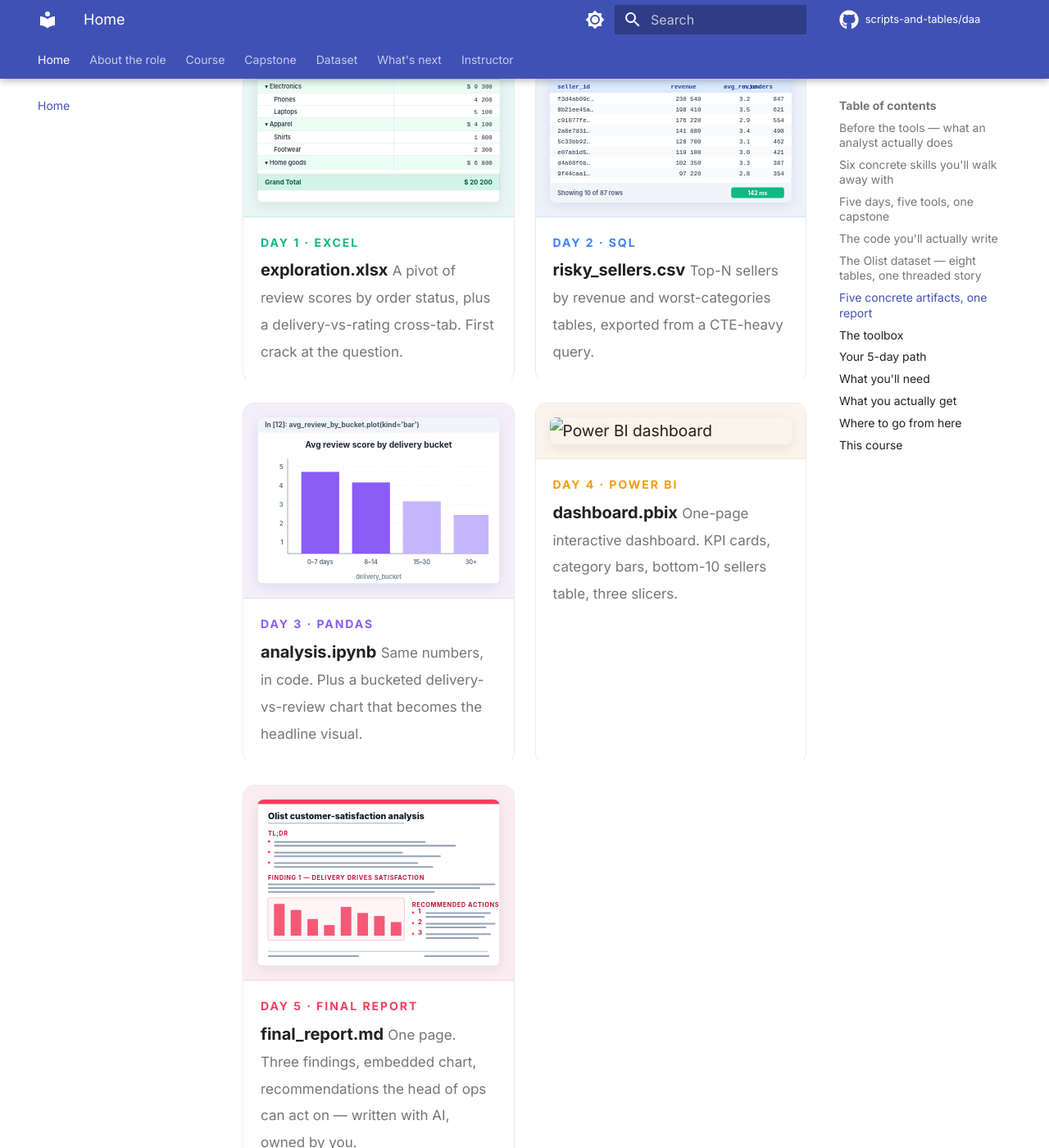
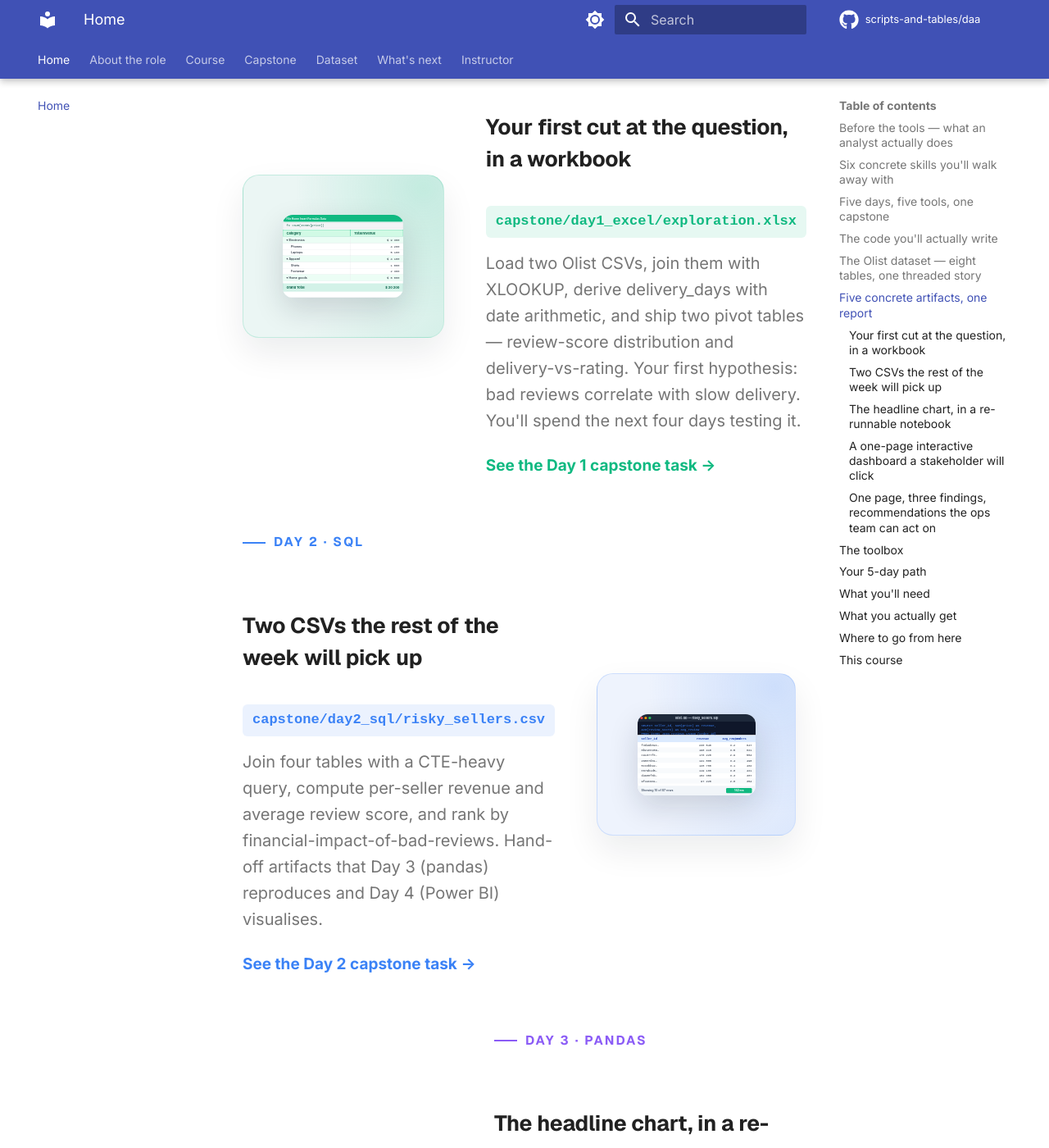
Before and after one commit to scripts-and-tables/daa, an MkDocs documentation site: the page built from docs/index.md, in a window 1280 px wide and 1400 px high, scrolled down 7193 px. Shown: the whole window at 82% size. Built offline with MkDocs 1.6.1 and Material for MkDocs 9.7.7, drawn with Linux system fonts in a browser that asks for light colours; comment, search, counter and statistics services are not loaded; some of the changed text lies outside the part shown.

Commit message:
Upgrade visuals: alternating full-width feature rows per artifact
The small 5-up "What you'll build" gallery was too compact for the
artifacts to register as visual moments. Replace it with five
alternating full-width feature rows — each one gives the artifact
its own ~500px image-side with the matching description, filename
chip, and CTA on the other side. Coursera / ClassCentral / Stripe-
style "feature carousel" layout.

Per row:
- 50/50 grid on desktop, single column on mobile
- Day-accent gradient background panel for the mockup (radial + flat)
- Eyebrow with a small day-color bar before it (editorial accent)
- Big title in Geist 800
- Filename as a monospace chip in the accent color
- 2-3 sentences of context
- "See the Day N capstone task →" link that animates its gap on hover

Rows alternate image left / image right (1, 3, 5 left; 2, 4 right)
for visual rhythm.

CSS adds .feature-rows / .feature-row classes (~120 lines). Mobile
breakpoint at 800px stacks single-column and resets row-reverse.

Net effect: each day's deliverable now gets the visual real estate
it deserves instead of being one tile of five in a grid.

```diff
--- a/docs/index.md
+++ b/docs/index.md
@@ -247,51 +247,63 @@ OUTPUT: theme, count, samples</pre>
 
 ## Five concrete artifacts, one report
 
-<div class="build-gallery">
-<a class="build-tile" data-day="1" href="capstone/day1_excel/README.md">
-<span class="build-tile__preview"><img src="assets/illustrations/day1_artifact.svg" alt="Excel pivot table" /></span>
-<span class="build-tile__body">
-<span class="build-tile__eyebrow">Day 1 · Excel</span>
-<span class="build-tile__title">exploration.xlsx</span>
-<span class="build-tile__caption">A pivot of review scores by order status, plus a delivery-vs-rating cross-tab. First crack at the question.</span>
-</span>
-</a>
+<div class="feature-rows">
 
-<a class="build-tile" data-day="2" href="capstone/day2_sql/README.md">
-<span class="build-tile__preview"><img src="assets/illustrations/day2_artifact.svg" alt="SQL result set" /></span>
-<span class="build-tile__body">
-<span class="build-tile__eyebrow">Day 2 · SQL</span>
-<span class="build-tile__title">risky_sellers.csv</span>
-<span class="build-tile__caption">Top-N sellers by revenue and worst-categories tables, exported from a CTE-heavy query.</span>
-</span>
-</a>
+<div class="feature-row" data-day="1">
+<div class="feature-row__image"><img src="assets/illustrations/day1_artifact.svg" alt="Excel pivot table preview" /></div>
+<div class="feature-row__text">
+<p class="feature-row__eyebrow">Day 1 · Excel</p>
+<h3 class="feature-row__title">Your first cut at the question, in a workbook</h3>
+<p class="feature-row__filename">capstone/day1_excel/exploration.xlsx</p>
+<p class="feature-row__body">Load two Olist CSVs, join them with XLOOKUP, derive delivery_days with date arithmetic, and ship two pivot tables — review-score distribution and delivery-vs-rating. Your first hypothesis: bad reviews correlate with slow delivery. You'll spend the next four days testing it.</p>
+<a class="feature-row__cta" href="capstone/day1_excel/README.md">See the Day 1 capstone task →</a>
+</div>
+</div>
 
-<a class="build-tile" data-day="3" href="capstone/day3_python/README.md">
-<span class="build-tile__preview"><img src="assets/illustrations/day3_artifact.svg" alt="pandas chart" /></span>
-<span class="build-tile__body">
-<span class="build-tile__eyebrow">Day 3 · pandas</span>
-<span class="build-tile__title">analysis.ipynb</span>
-<span class="build-tile__caption">Same numbers, in code. Plus a bucketed delivery-vs-review chart that becomes the headline visual.</span>
-</span>
-</a>
+<div class="feature-row feature-row--reverse" data-day="2">
+<div class="feature-row__image"><img src="assets/illustrations/day2_artifact.svg" alt="SQL result set preview" /></div>
+<div class="feature-row__text">
+<p class="feature-row__eyebrow">Day 2 · SQL</p>
+<h3 class="feature-row__title">Two CSVs the rest of the week will pick up</h3>
+<p class="feature-row__filename">capstone/day2_sql/risky_sellers.csv</p>
+<p class="feature-row__body">Join four tables with a CTE-heavy query, compute per-seller revenue and average review score, and rank by financial-impact-of-bad-reviews. Hand-off artifacts that Day 3 (pandas) reproduces and Day 4 (Power BI) visualises.</p>
+<a class="feature-row__cta" href="capstone/day2_sql/README.md">See the Day 2 capstone task →</a>
+</div>
+</div>
 
-<a class="build-tile" data-day="4" href="capstone/day4_powerbi/README.md">
-<span class="build-tile__preview"><img src="assets/illustrations/day4_artifact.svg" alt="Power BI dashboard" /></span>
-<span class="build-tile__body">
-<span class="build-tile__eyebrow">Day 4 · Power BI</span>
-<span class="build-tile__title">dashboard.pbix</span>
-<span class="build-tile__caption">One-page interactive dashboard. KPI cards, category bars, bottom-10 sellers table, three slicers.</span>
-</span>
-</a>
+<div class="feature-row" data-day="3">
+<div class="feature-row__image"><img src="assets/illustrations/day3_artifact.svg" alt="pandas chart preview" /></div>
+<div class="feature-row__text">
+<p class="feature-row__eyebrow">Day 3 · pandas</p>
+<h3 class="feature-row__title">The headline chart, in a re-runnable notebook</h3>
+<p class="feature-row__filename">capstone/day3_python/analysis.ipynb</p>
+<p class="feature-row__body">Reproduce yesterday's SQL findings in pandas and reconcile them row-by-row — the most important debugging exercise of the week. Then bucket deliveries (0–7, 8–14, 15–30, 30+ days) and chart the average review per bucket. This chart becomes the visual centrepiece of the final report.</p>
+<a class="feature-row__cta" href="capstone/day3_python/README.md">See the Day 3 capstone task →</a>
+</div>
+</div>
 
-<a class="build-tile" data-day="5" href="capstone/day5_ai/README.md">
-<span class="build-tile__preview"><img src="assets/illustrations/day5_artifact.svg" alt="1-page stakeholder report" /></span>
-<span class="build-tile__body">
-<span class="build-tile__eyebrow">Day 5 · Final report</span>
-<span class="build-tile__title">final_report.md</span>
-<span class="build-tile__caption">One page. Three findings, embedded chart, recommendations the head of ops can act on — written with AI, owned by you.</span>
-</span>
-</a>
+<div class="feature-row feature-row--reverse" data-day="4">
+<div class="feature-row__image"><img src="assets/illustrations/day4_artifact.svg" alt="Power BI dashboard preview" /></div>
+<div class="feature-row__text">
+<p class="feature-row__eyebrow">Day 4 · Power BI</p>
+<h3 class="feature-row__title">A one-page interactive dashboard a stakeholder will click</h3>
+<p class="feature-row__filename">capstone/day4_powerbi/dashboard.pbix</p>
+<p class="feature-row__body">Set up the data model with seven relationships, write five DAX measures (SUM, AVERAGE, CALCULATE, DIVIDE), and build a one-page dashboard with three KPI cards, a category bar chart, a Brazilian-state map, and the bottom-10 risky sellers table.</p>
+<a class="feature-row__cta" href="capstone/day4_powerbi/README.md">See the Day 4 capstone task →</a>
+</div>
+</div>
+
+<div class="feature-row" data-day="5">
+<div class="feature-row__image"><img src="assets/illustrations/day5_artifact.svg" alt="1-page stakeholder report preview" /></div>
+<div class="feature-row__text">
+<p class="feature-row__eyebrow">Day 5 · Final report</p>
+<h3 class="feature-row__title">One page, three findings, recommendations the ops team can act on</h3>
+<p class="feature-row__filename">capstone/day5_ai/final_report.md</p>
+<p class="feature-row__body">Use Claude Code to draft a 1-page stakeholder report combining numbers from Days 1–4 and themes extracted from ~10,000 Portuguese review comments. Verify every number against your earlier work. Write the recommendations yourself — that's why an analyst is hired.</p>
+<a class="feature-row__cta" href="capstone/day5_ai/README.md">See the Day 5 capstone task →</a>
+</div>
+</div>
+
 </div>
 
 </div>
--- a/docs/stylesheets/custom.css
+++ b/docs/stylesheets/custom.css
@@ -1376,3 +1376,145 @@
     padding: 0.4rem;
   }
 }
+
+/* ============================================================
+   19. Alternating feature rows — big artifact moments
+   ============================================================ */
+
+.feature-rows {
+  display: flex;
+  flex-direction: column;
+  gap: clamp(3rem, 5vw, 5rem);
+  margin: 2.5rem 0 0;
+}
+
+.feature-row {
+  --accent: var(--md-primary-fg-color);
+  display: grid;
+  grid-template-columns: 1.05fr 0.95fr;
+  gap: clamp(2rem, 4vw, 3.5rem);
+  align-items: center;
+}
+
+.feature-row[data-day="1"] { --accent: var(--day-1); }
+.feature-row[data-day="2"] { --accent: var(--day-2); }
+.feature-row[data-day="3"] { --accent: var(--day-3); }
+.feature-row[data-day="4"] { --accent: var(--day-4); }
+.feature-row[data-day="5"] { --accent: var(--day-5); }
+
+.feature-row--reverse .feature-row__image {
+  order: 2;
+}
+
+.feature-row__image {
+  background:
+    radial-gradient(circle at 90% 8%, color-mix(in srgb, var(--accent) 18%, transparent), transparent 55%),
+    color-mix(in srgb, var(--accent) 7%, #fbfbfd);
+  border-radius: 20px;
+  padding: clamp(1.5rem, 3vw + 0.5rem, 2.75rem);
+  border: 1px solid color-mix(in srgb, var(--accent) 18%, transparent);
+  box-shadow: 0 18px 40px rgba(15, 23, 42, 0.08);
+  position: relative;
+  overflow: hidden;
+}
+
+.feature-row__image::before {
+  content: "";
+  position: absolute;
+  inset: 0;
+  background: linear-gradient(135deg, transparent 60%, color-mix(in srgb, var(--accent) 10%, transparent));
+  pointer-events: none;
+}
+
+.feature-row__image img {
+  display: block;
+  width: 100%;
+  height: auto;
+  border-radius: 12px;
+  box-shadow: 0 14px 36px rgba(15, 23, 42, 0.16);
+  position: relative;
+}
+
+.feature-row__text {
+  display: flex;
+  flex-direction: column;
+  gap: 0.75rem;
+}
+
+.feature-row__eyebrow {
+  display: inline-flex;
+  align-items: center;
+  gap: 0.5rem;
+  font-family: var(--display);
+  font-size: 0.78rem;
+  font-weight: 700;
+  letter-spacing: 0.14em;
+  text-transform: uppercase;
+  color: var(--accent);
+  margin: 0;
+}
+
+.feature-row__eyebrow::before {
+  content: "";
+  width: 28px;
+  height: 2px;
+  background: var(--accent);
+  display: inline-block;
+}
+
+.feature-row__title {
+  font-family: var(--display);
+  font-size: clamp(1.4rem, 1.5vw + 0.8rem, 2rem);
+  font-weight: 800;
+  letter-spacing: -0.018em;
+  line-height: 1.1;
+  margin: 0;
+  color: var(--md-default-fg-color);
+}
+
+.feature-row__filename {
+  font-family: ui-monospace, SFMono-Regular, monospace;
+  font-size: 0.85rem;
+  font-weight: 600;
+  color: var(--accent);
+  padding: 0.25rem 0.6rem;
+  background: color-mix(in srgb, var(--accent) 10%, transparent);
+  border-radius: 6px;
+  display: inline-block;
+  margin: 0;
+}
+
+.feature-row__body {
+  font-size: 1rem;
+  line-height: 1.6;
+  color: var(--md-default-fg-color--light);
+  margin: 0;
+  max-width: 50ch;
+}
+
+.feature-row__cta {
+  display: inline-flex;
+  align-items: center;
+  gap: 0.35rem;
+  margin-top: 0.4rem;
+  font-weight: 700;
+  color: var(--accent) !important;
+  text-decoration: none !important;
+  border: 0 !important;
+  font-size: 0.95rem;
+  transition: gap 0.15s ease;
+}
+
+.feature-row__cta:hover {
+  gap: 0.7rem;
+}
+
+@media (max-width: 800px) {
+  .feature-row {
+    grid-template-columns: 1fr;
+    gap: 1.5rem;
+  }
+  .feature-row--reverse .feature-row__image {
+    order: 0;
+  }
+}
```
